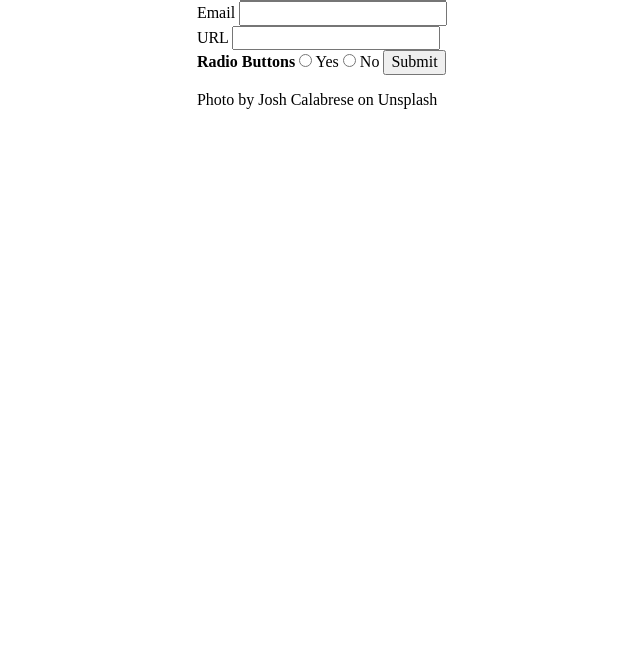
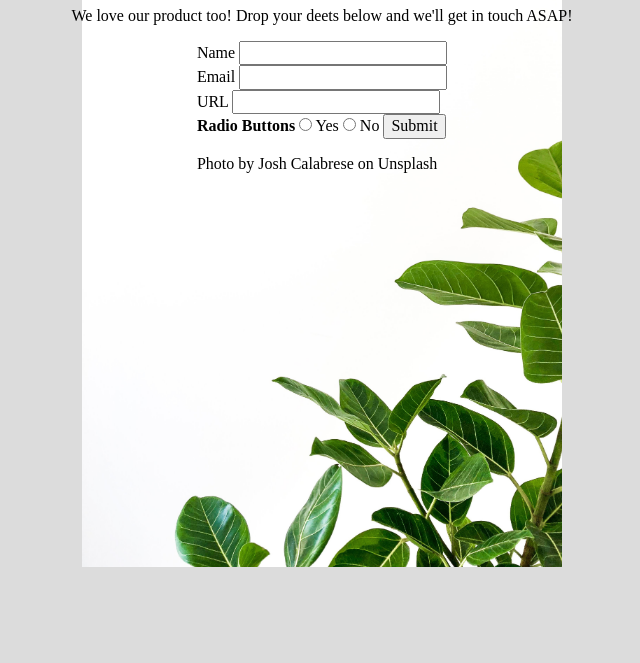
Before and after one commit to Robinhoeh/signup-form, a plain HTML site: page index.html in a window 1280 px wide. Shown: the part 137-800 px from the top of the page, without its empty margins (318-958 px from the left). Drawn offline with Linux system fonts and the light colour scheme.

Commit message:
moved form and bg img to middle

```diff
--- a/styles/main.css
+++ b/styles/main.css
@@ -1,3 +1,7 @@
+body {
+  background: gainsboro;
+}
+
 .container {
   display: flex;
   justify-content: center;
@@ -5,9 +9,9 @@
 
 .inner-container {
   background: url(../assets/plant-background.jpg);
-  background-size: cover;
+  background-size: contain;
   width: 965px;
-  height: 100vh;
+  height: 80vh;
   position: relative;
   background-repeat: no-repeat;
   background-position: center;
@@ -15,5 +19,5 @@
   justify-content: flex-start;
   align-items: center;
   flex-direction: column;
-  margin: 0 auto;
+  margin: 5% auto;
 }
```
Also changed, not shown: assets/plant-background.jpg (added).
